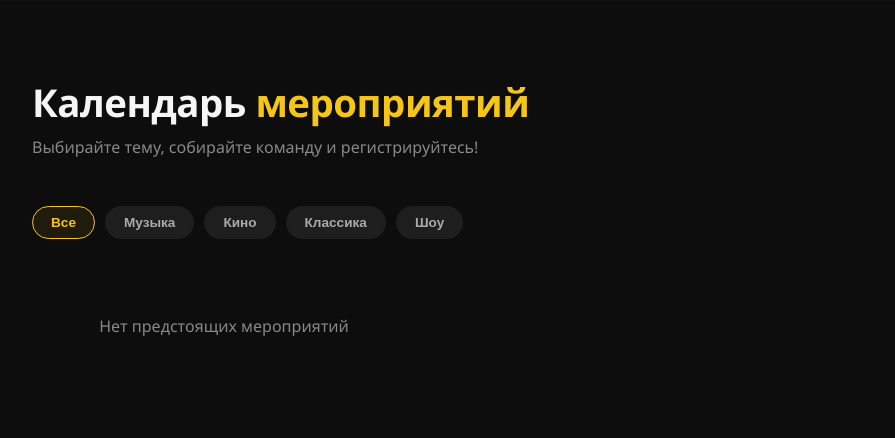
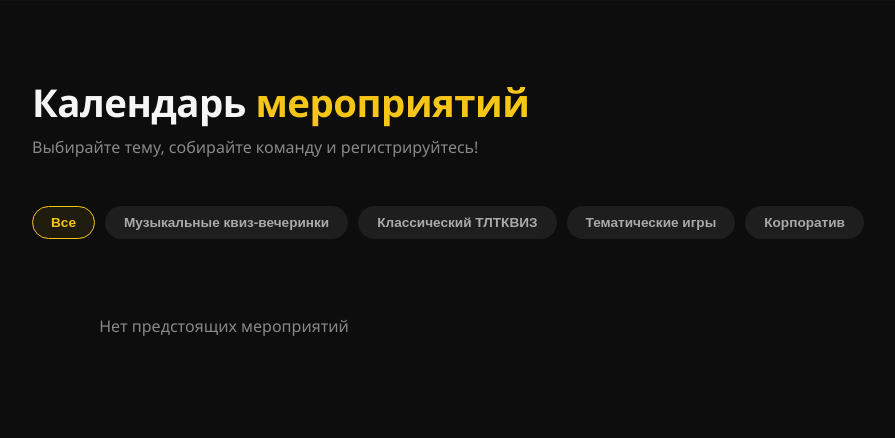
Before and after one commit to feenoomee/quiz_event, a Flask app: page / in a window 1280 px wide. Shown: the part 1162-1600 px from the top of the page, without its empty margins (8-903 px from the left). Run offline with Flask 3, Linux system fonts and the light colour scheme; data that the repository does not hold is empty.

Commit message:
Изменение название фильтров по тематике квиза

```diff
--- a/templates/pages/index.html
+++ b/templates/pages/index.html
@@ -120,10 +120,10 @@
     </div>
     <div class="events-filters fade-in" id="filtersRow">
       <button class="filter-btn active" onclick="filterEvents('all', this)">Все</button>
-      <button class="filter-btn" onclick="filterEvents('music', this)">Музыка</button>
-      <button class="filter-btn" onclick="filterEvents('cinema', this)"> Кино</button>
-      <button class="filter-btn" onclick="filterEvents('classic', this)">Классика</button>
-      <button class="filter-btn" onclick="filterEvents('show', this)">Шоу</button>
+      <button class="filter-btn" onclick="filterEvents('music', this)">Музыкальные квиз-вечеринки</button>
+      <button class="filter-btn" onclick="filterEvents('cinema', this)"> Классический ТЛТКВИЗ</button>
+      <button class="filter-btn" onclick="filterEvents('classic', this)">Тематические игры</button>
+      <button class="filter-btn" onclick="filterEvents('show', this)">Корпоратив</button>
     </div>
     <div class="events-grid" id="eventsGrid"></div>
   </div>
```
Also changed, not shown: static/js/admin.js (+0 -19 lines).
